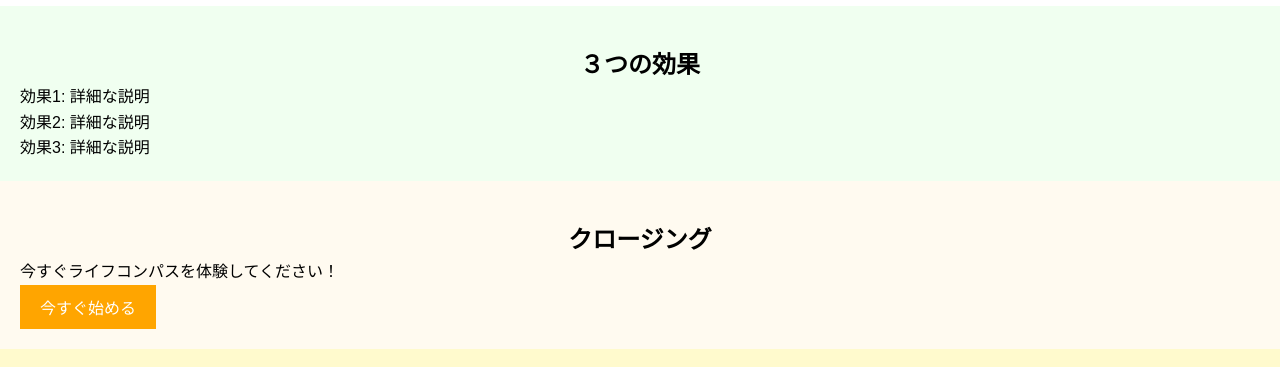
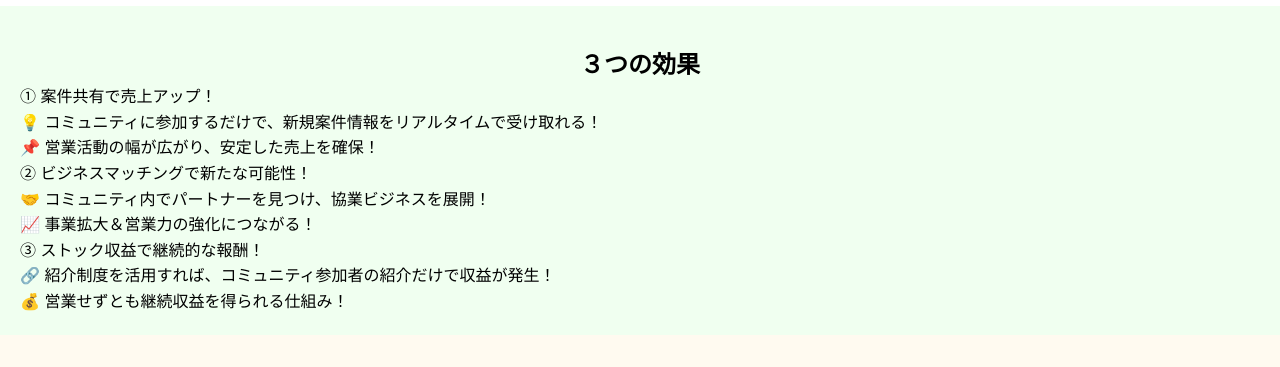
Before and after one commit to coco556/BizCompass.lp, a plain HTML site: page index.html in a window 1280 px wide. Shown: the part 433-800 px from the top of the page. Drawn offline with Linux system fonts and the light colour scheme.

Commit message:
index.html

```diff
--- a/index.html
+++ b/index.html
@@ -64,9 +64,12 @@
     <section class="section bg-effect">
       <h2>３つの効果</h2>
       <ul>
-        <li>効果1: 詳細な説明</li>
-        <li>効果2: 詳細な説明</li>
-        <li>効果3: 詳細な説明</li>
+        <li>① 案件共有で売上アップ！</li>
+        <p>💡 コミュニティに参加するだけで、新規案件情報をリアルタイムで受け取れる！<br>📌 営業活動の幅が広がり、安定した売上を確保！</p>
+        <li>② ビジネスマッチングで新たな可能性！</li>
+        <p>🤝 コミュニティ内でパートナーを見つけ、協業ビジネスを展開！<br>📈 事業拡大＆営業力の強化につながる！</p>
+        <li>③ ストック収益で継続的な報酬！</li>
+        <p>🔗 紹介制度を活用すれば、コミュニティ参加者の紹介だけで収益が発生！<br>💰 営業せずとも継続収益を得られる仕組み！</p>
       </ul>
     </section>
 
```
